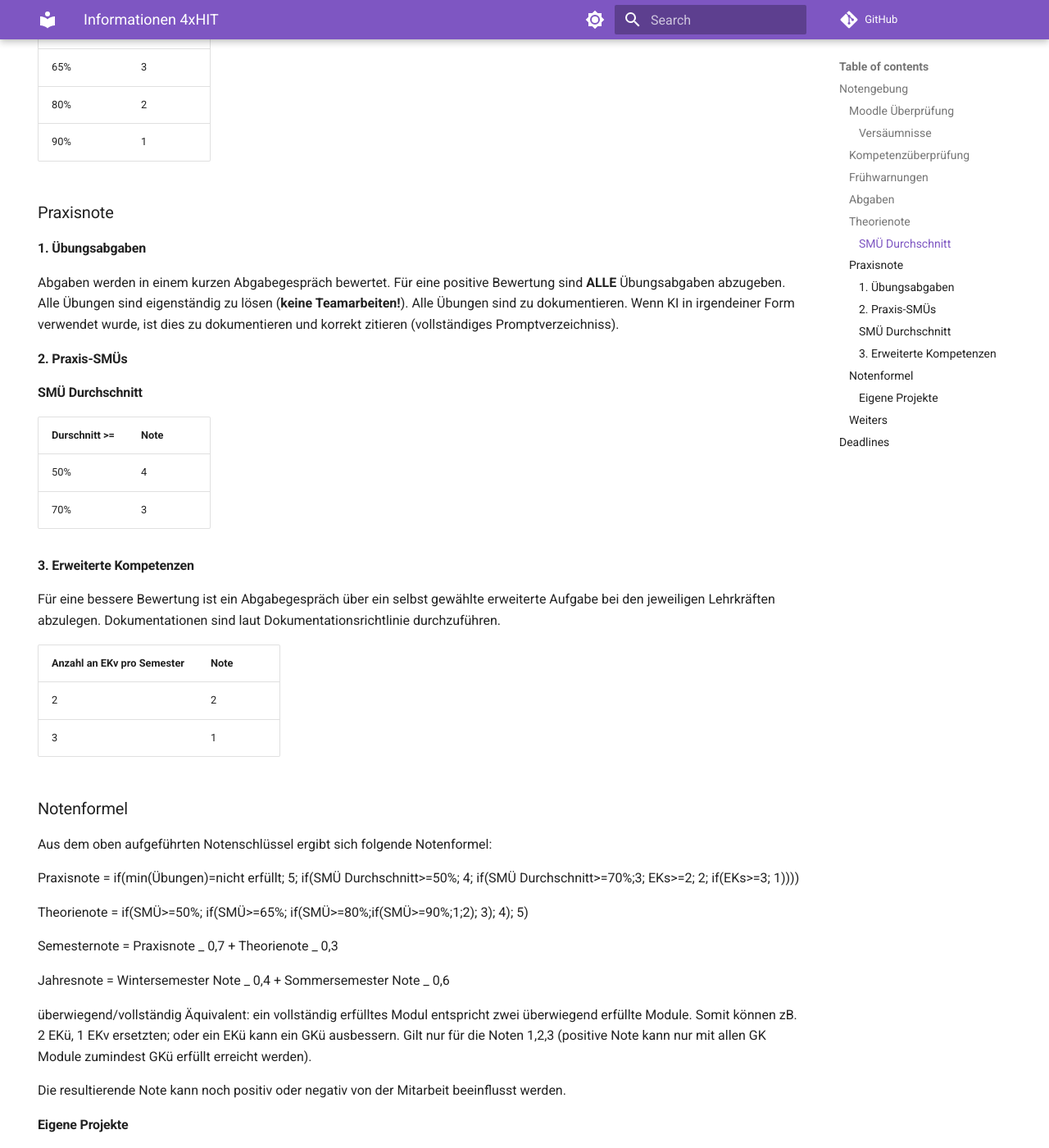
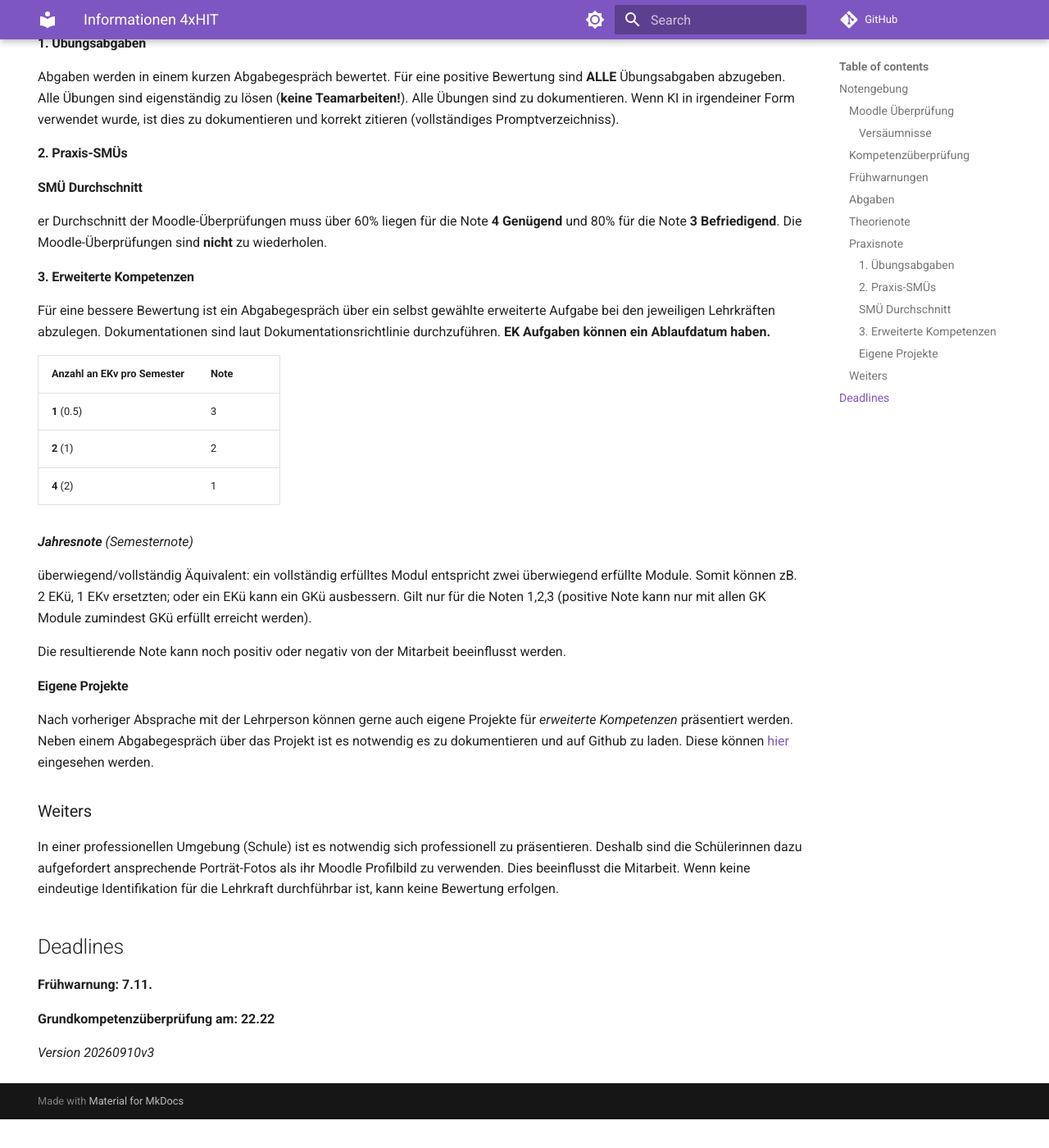
Before and after one commit to TGM-HIT/insy-exercises, an MkDocs documentation site: the page built from docs/intros/4x.md, in a window 1280 px wide and 1400 px high, scrolled down 1415 px. Shown: the whole window at 82% size. Built offline with MkDocs 1.6.1 and Material for MkDocs 9.7.7, drawn with Linux system fonts in a browser that asks for light colours; comment, search, counter and statistics services are not loaded; after the commit the page ends 2780 px from its top, so only the background shows below that; some of the changed text lies outside the part shown.

Commit message:
Aktualisiere Notengebung für 4xHIT: Mindestdurchschnitt von 60% für die Theorienote und Anpassungen bei den Abgabefristen.

```diff
--- a/docs/intros/4x.md
+++ b/docs/intros/4x.md
@@ -38,16 +38,7 @@
 
 ### Theorienote
 
-Die Theorienote ist 30% der Gesamtnote. Die Theorienote wird über die Moodle-Überprüfung ermittelt.
-
-#### SMÜ Durchschnitt
-
-| Durschnitt >= | Note |
-| ------------- | ---- |
-| 50%           | 4    |
-| 65%           | 3    |
-| 80%           | 2    |
-| 90%           | 1    |
+Die Theorienote ist 30% der Gesamtnote. Die Theorienote wird über die Moodle-Überprüfung ermittelt. Der Durchschnitt der Moodle-Überprüfungen muss über 60% liegen für die Note **4 Genügend** und 80% für die Note **3 Befriedigend**. Die Moodle-Überprüfungen sind **nicht** zu wiederholen.
 
 ### Praxisnote
 
@@ -59,31 +50,19 @@
 
 #### SMÜ Durchschnitt
 
-| Durschnitt >= | Note |
-| ------------- | ---- |
-| 50%           | 4    |
-| 70%           | 3    |
+er Durchschnitt der Moodle-Überprüfungen muss über 60% liegen für die Note **4 Genügend** und 80% für die Note **3 Befriedigend**. Die Moodle-Überprüfungen sind **nicht** zu wiederholen.
 
 #### 3. Erweiterte Kompetenzen
 
-Für eine bessere Bewertung ist ein Abgabegespräch über ein selbst gewählte erweiterte Aufgabe bei den jeweiligen Lehrkräften abzulegen. Dokumentationen sind laut Dokumentationsrichtlinie durchzuführen.
+Für eine bessere Bewertung ist ein Abgabegespräch über ein selbst gewählte erweiterte Aufgabe bei den jeweiligen Lehrkräften abzulegen. Dokumentationen sind laut Dokumentationsrichtlinie durchzuführen. **EK Aufgaben können ein Ablaufdatum haben.**
 
 | Anzahl an EKv pro Semester | Note |
 | -------------------------- | ---- |
-| 2                          | 2    |
-| 3                          | 1    |
+| **1** (0.5)                | 3    |
+| **2** (1)                  | 2    |
+| **4** (2)                  | 1    |
 
-### Notenformel
-
-Aus dem oben aufgeführten Notenschlüssel ergibt sich folgende Notenformel:
-
-Praxisnote = if(min(Übungen)=nicht erfüllt; 5; if(SMÜ Durchschnitt>=50%; 4; if(SMÜ Durchschnitt>=70%;3; EKs>=2; 2; if(EKs>=3; 1))))
-
-Theorienote = if(SMÜ>=50%; if(SMÜ>=65%; if(SMÜ>=80%;if(SMÜ>=90%;1;2); 3); 4); 5)
-
-Semesternote = Praxisnote _ 0,7 + Theorienote _ 0,3
-
-Jahresnote = Wintersemester Note _ 0,4 + Sommersemester Note _ 0,6
+_**Jahresnote** (Semesternote)_
 
 überwiegend/vollständig Äquivalent: ein vollständig erfülltes Modul entspricht zwei überwiegend erfüllte Module. Somit können zB. 2 EKü, 1 EKv ersetzten; oder ein EKü kann ein GKü ausbessern. Gilt nur für die Noten 1,2,3 (positive Note kann nur mit allen GK Module zumindest GKü erfüllt erreicht werden).
 
@@ -99,10 +78,8 @@
 
 ## Deadlines
 
-**Frühwarnung:**
+**Frühwarnung: 7.11.**
 
-**Letzte Abgabe für EK Module:**
+**Grundkompetenzüberprüfung am: 22.22**
 
-**Grundkompetenzüberprüfung am:**
-
-_Version 20260909v2_
+_Version 20260910v3_
```
